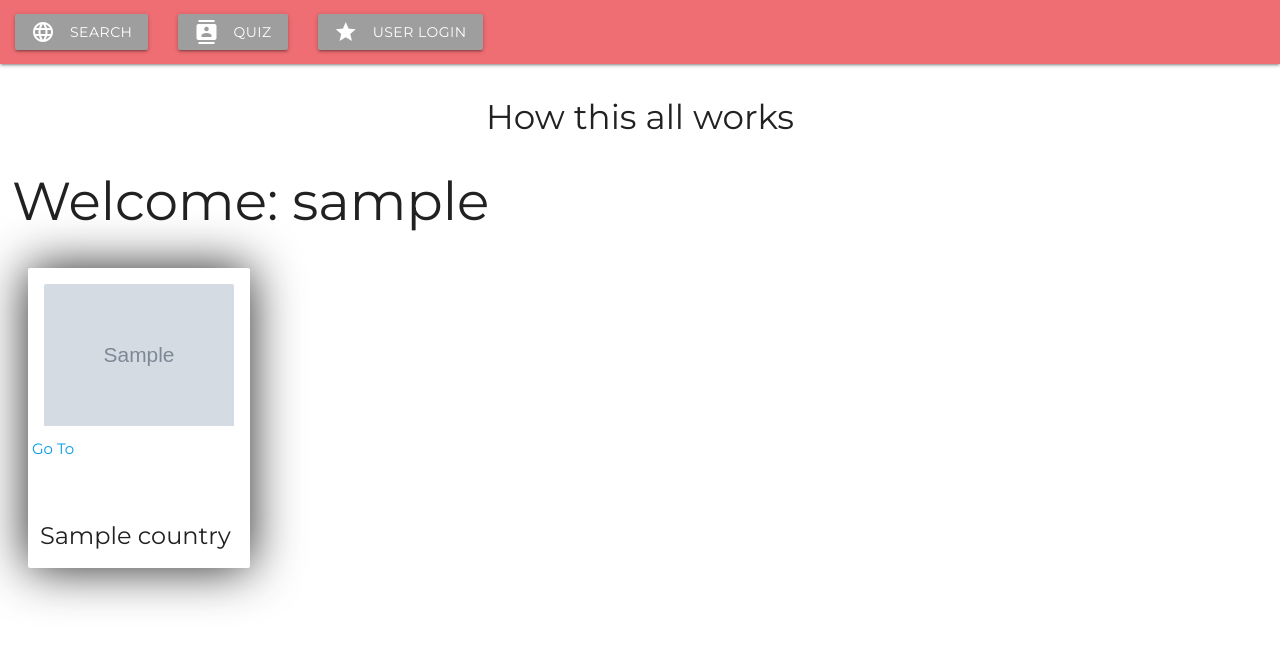
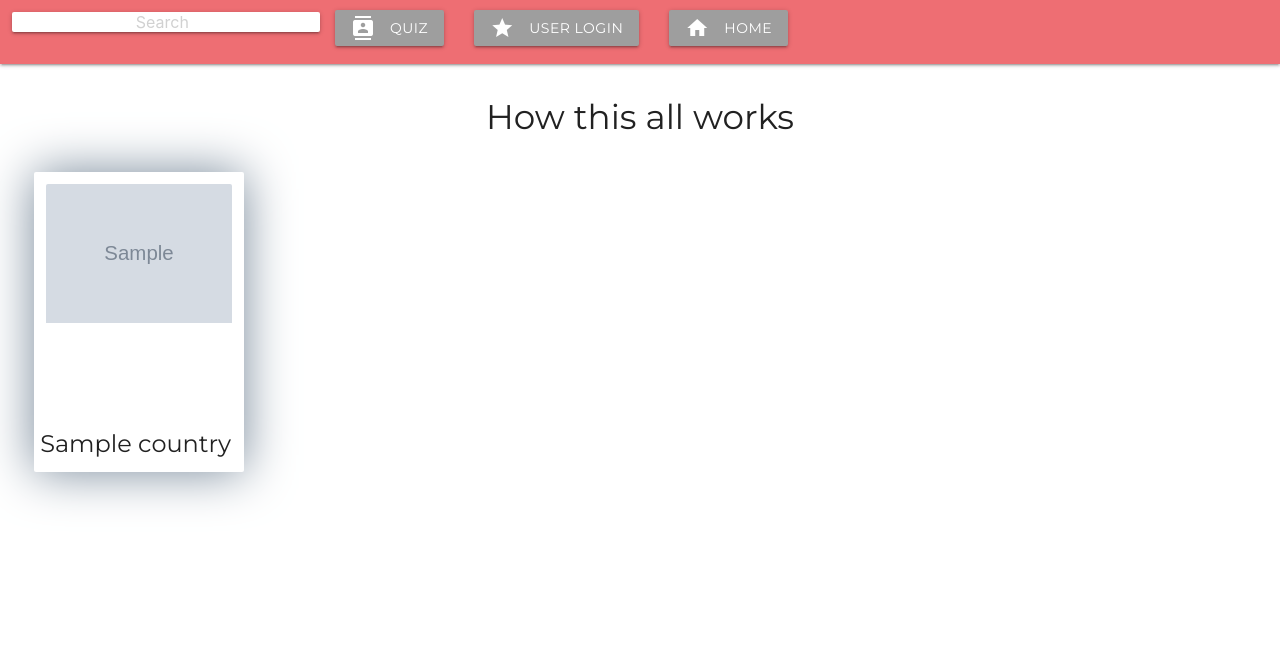
Before and after one commit to NathanKinney/Gardyloo, a Django app: page /gardyloo/ in a window 1280 px wide. Shown: the top 645 px of the page. Run offline with Django 3.2, Linux system fonts and the light colour scheme; a user stored in the database is signed in; tables that the repository leaves empty hold one stand-in row (values such as "Sample post"); grey boxes marked "Sample" are stand-in pictures; some libraries are stand-ins or nearby versions.

Commit message:
adding search also cards are now clickable links

```diff
--- a/Django/mysite/gardyloo/templates/gardyloo/Home.html
+++ b/Django/mysite/gardyloo/templates/gardyloo/Home.html
@@ -6,6 +6,8 @@
     <link rel="stylesheet" href="https://cdnjs.cloudflare.com/ajax/libs/materialize/1.0.0-rc.2/css/materialize.min.css">
     <meta name="viewport" content="width=device-width, initial-scale=1.0"/>
     <link href="https://fonts.googleapis.com/css?family=Montserrat" rel="stylesheet">
+    <script src="https://cdn.jsdelivr.net/npm/vue/dist/vue.js"></script>
+    <script src="https://cdnjs.cloudflare.com/ajax/libs/axios/0.18.0/axios.min.js"></script>
     <title>Home</title>
 
 </head>
@@ -22,6 +24,9 @@
         margin: 4px;
     }
 
+    a{
+        color: lightslategrey;
+    }
     .container {
         display: block;
         width: 100%;
@@ -47,6 +52,7 @@
     }
 
     .country__card {
+        margin:2px;
         box-shadow: 0 0 50px;
         transition: 0.3s color;
     }
@@ -70,25 +76,37 @@
         margin: 2px;
         padding: 4px;
     }
+    .nav-wrapper .input-field input[type=search] {
+    height: 70%;
+    width: 60%;
+    border: 0;
+    -webkit-box-shadow: none;
+    box-shadow: none;
+}
+
 </style>
 <header>
     <nav>
-        <div class="nav-wrapper">
+        <div class="nav-wrapper container">
             <ul>
                 <li>
-                    <a class="btn waves-effect waves-light btn grey"><i
-                            class="material-icons left">language</i>Search</a>
+                    <div class="search-wrapper card input-field">
+                            <input class="center-align no-mar" type="search" placeholder="Search">
+                    </div>
                 </li>
-                <li>
-                    <a href="{% url 'gardyloo:quiz' %}" class="btn waves-effect waves-light btn grey"><i
+                <li class="valign-wrapper">
+                    <a href="{% url 'gardyloo:quiz' %}" class="btn waves-effect waves-light btn grey "><i
                             class="material-icons left">contacts</i>Quiz</a>
                 </li>
-                <li>
+                <li class="valign-wrapper">
                     <a href="{% url 'gardyloo:login' %}" class="btn waves-effect waves-light btn grey"><i
                             class="material-icons left">grade</i>User Login</a>
                 </li>
+                <li class="valign-wrapper">
+                    <a href="{% url 'gardyloo:home_page' %}" class="btn waves-effect waves-light btn grey"><i class="material-icons left">home</i>Home</a>
+                </li>
+            </ul>
 
-            </ul>
         </div>
     </nav>
 </header>
@@ -97,7 +115,6 @@
 <div class="container">
     <div id="about">
         <h4 class="center">How this all works</h4>
-        <h2>Welcome: {{user.username}}</h2>
         <!--<p class="flow-text">The information, in the card, contains all of the essential information to make you an-->
             <!--informed traveler. There are several-->
             <!--ways that you can interact with this website. Most simple, and somewhat a pre-requisite to the second-->
@@ -117,21 +134,37 @@
     </div>
     <div class="country-cards container">
         {% for country in countries %}
-        <div class="card small parent z-depth-4 country__card">
+        <a href="{% url 'gardyloo:details' country.id %}" class="parent">
+        <div class="card small  z-depth-1 country__card">
             <div class="card-image waves-effect waves-block waves-light container">
                 <img src="{{country.image.url}}">
             </div>
             <!--@click-->
-            <a href="{% url 'gardyloo:details' country.id %}">Go To</a>
-            <div class="card-content">
                 <span class="kluge flow-text center-align card-title grey-text text-darken-4 bottom">{{country.name}}</span>
-            </div>
         </div>
+
         {% endfor %}
+        </a>
     </div>
 </div>
 <script>
+    new Vue({
+        delimiters: ["<<",">>"],
+        el: '#search',
+        data: {
+            countries: []
+        },
 
+        methods: {
+            search: function() {
+                let app = this
+                axios.get("{% url 'gardyloo:search' %}")
+                    .then(function (response) {
+                        app.countries = response.data.countries
+                    })
+                },
+            },
+        })
 </script>
 </body>
 </html>
--- a/Django/mysite/gardyloo/templates/gardyloo/details.html
+++ b/Django/mysite/gardyloo/templates/gardyloo/details.html
@@ -30,10 +30,8 @@
                             class="material-icons left">contacts</i>Quiz</a>
                 </li>
                 <li>
-                    <a href="{% url 'gardyloo:login' %}" class="btn waves-effect waves-light btn grey"><i
-                            class="material-icons left">grade</i>User Login</a>
+                    <a href="{% url 'gardyloo:home_page' %}" class="btn waves-effect waves-light btn grey"><i class="material-icons left">home</i>Home</a>
                 </li>
-
             </ul>
         </div>
     </nav>
--- a/Django/mysite/gardyloo/urls.py
+++ b/Django/mysite/gardyloo/urls.py
@@ -13,4 +13,6 @@ urlpatterns = [
     path('quiz/', views.quiz, name='quiz'),
     path('quiz_question/', views.quiz_question, name='quiz_question'),
     path('details/<int:country_id>', views.details, name='details'),
+    path('home_page/', views.home_page, name='home_page'),
+    path('search/', views.search, name='search'),
 ]
--- a/Django/mysite/gardyloo/views.py
+++ b/Django/mysite/gardyloo/views.py
@@ -112,7 +112,32 @@ def quiz_question(request):
         'answer': answers,
         'correct_answer_index': correct_index
     }
+    return JsonResponse(data)
 
+def home_page(request):
+    countries = Country.objects.all()
+    context = {
+        'title': 'Country',
+        'countries': countries
+    }
+    return render(request, 'gardyloo/home.html', context)
 
+def search(request):
+    countries = Country.objects.all()
 
-    return JsonResponse(data)
+    # # country name
+    # country_name = [country.name for country in countries]
+    # # id
+    # country_ids = [country.id for country in countries]
+    # # img
+    # country_imgs = [country.image for country in countries]
+    # data = {
+    #     "country":countries ,
+    #     "id_num":country_ids ,
+    #     "image": country_imgs ,
+    # }
+
+    data = [{'id': country.id, 'name': country.name, 'image':country.image.url} for country in countries]
+    print(data)
+
+    return JsonResponse({'countries':data})
```
Also changed, not shown: Django/mysite/gardyloo/templates/gardyloo/quiz.html (+8 -7 lines), HTML/CountryInfo.html (+11 -24 lines), HTML/Home.html (+18 -66 lines), 1 other file.
